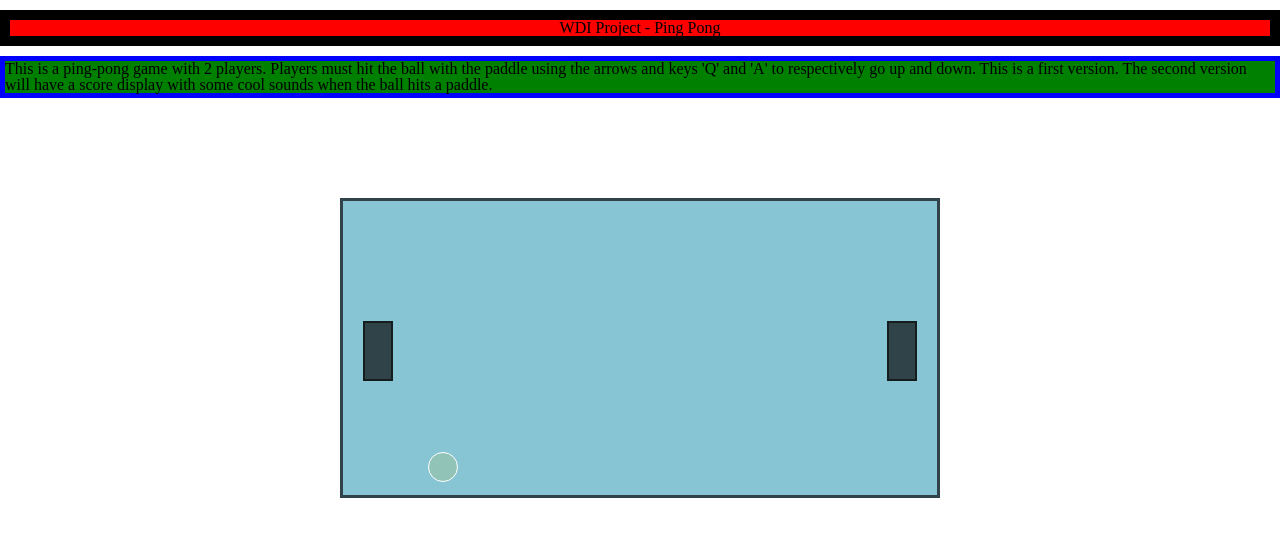
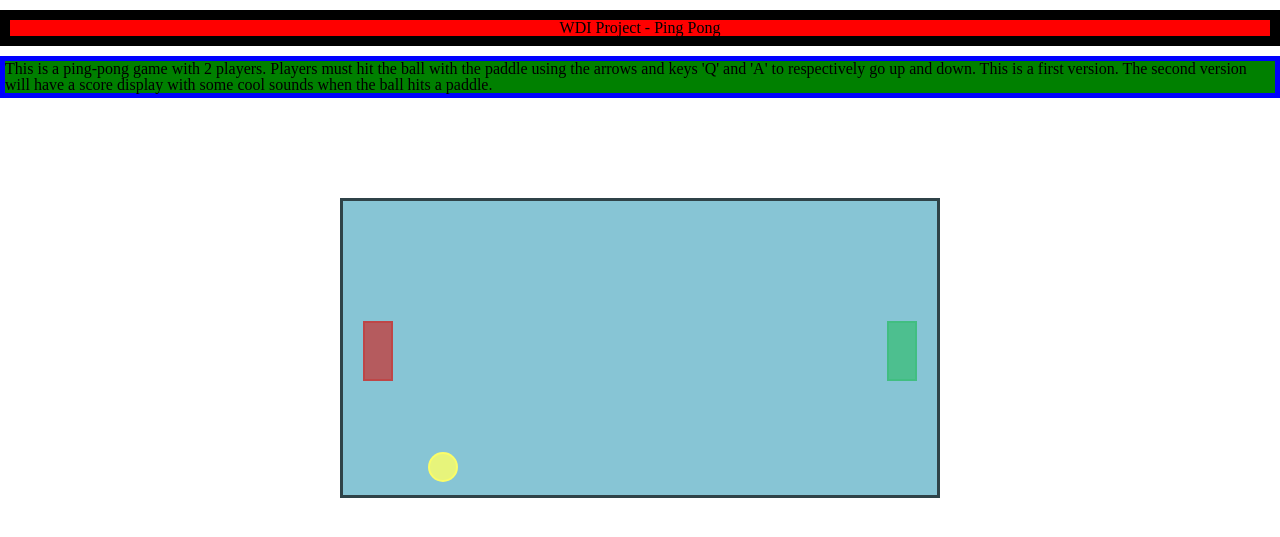
Before and after one commit to ialami/WDI_PROJECT_1, a PHP site: page / in a window 1280 px wide. Shown: the top 537 px of the page. Run offline with PHP 8.4, Linux system fonts and the light colour scheme; some libraries are stand-ins or nearby versions.

Commit message:
board styling

```diff
--- a/css/style.css
+++ b/css/style.css
@@ -28,27 +28,29 @@ p {
 }
 
 .paddles {
-  border: 2px solid rgba(11,13,13, 0.7);
-  background-color: rgba(11,13,13, 0.7);
   width: 30px;
   height: 60px;
 }
 
 #paddleA {
+  border: 2px solid rgba(193,66,66, 0.8);
+  background-color: rgba(193,66,66, 0.8);
   position: absolute;
   top:120px;
   left:20px;
 }
 
 #paddleB {
+  border: 2px solid rgba(63,191,127, 0.8);
+  background-color: rgba(63,191,127, 0.8);
   position: absolute;
   top: 120px;
   right: 20px;
 }
 
 #ball {
-  border: 1px solid white;
-  background-color: rgba(191, 191, 63, 0.2);
+  border: 2px solid rgba(255, 255, 101, 0.8);
+  background-color: rgba(255, 255, 101, 0.8);
   width: 30px;
   height: 30px;
   border-radius: 30px;
```
